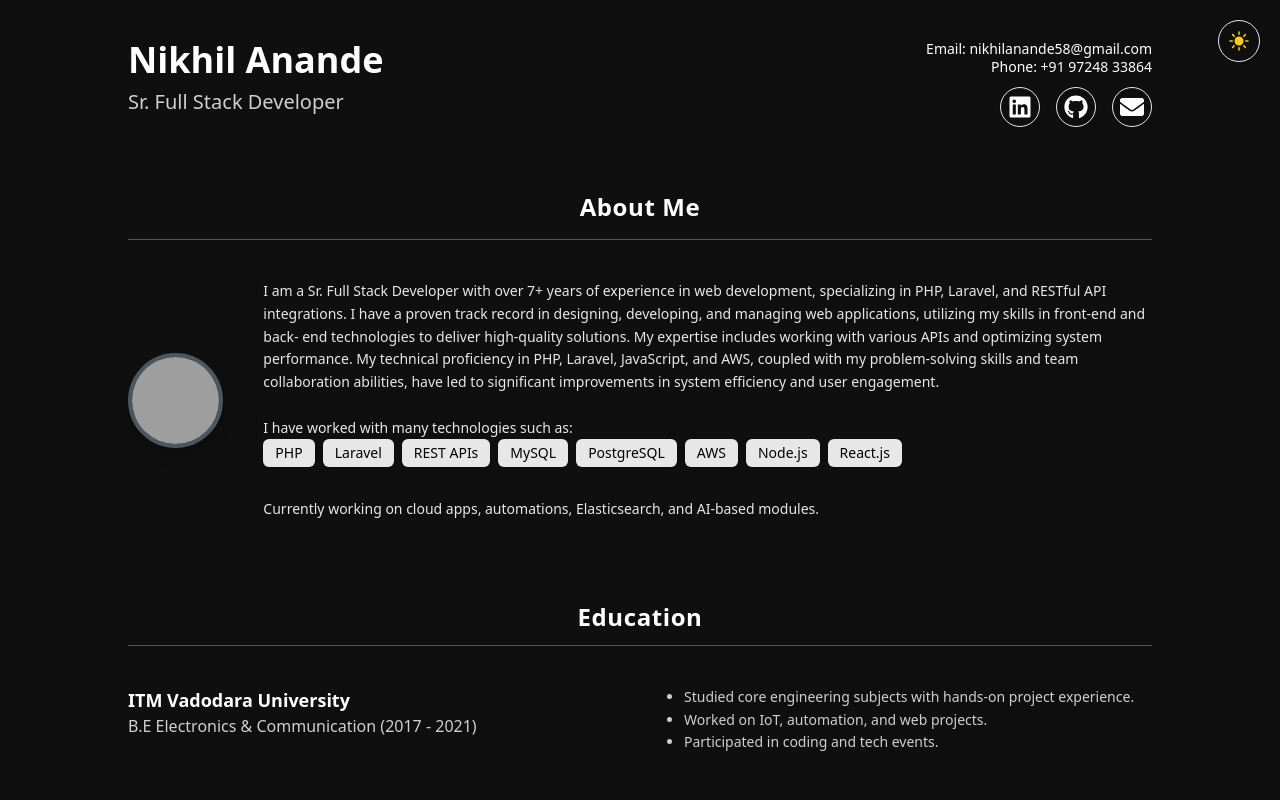
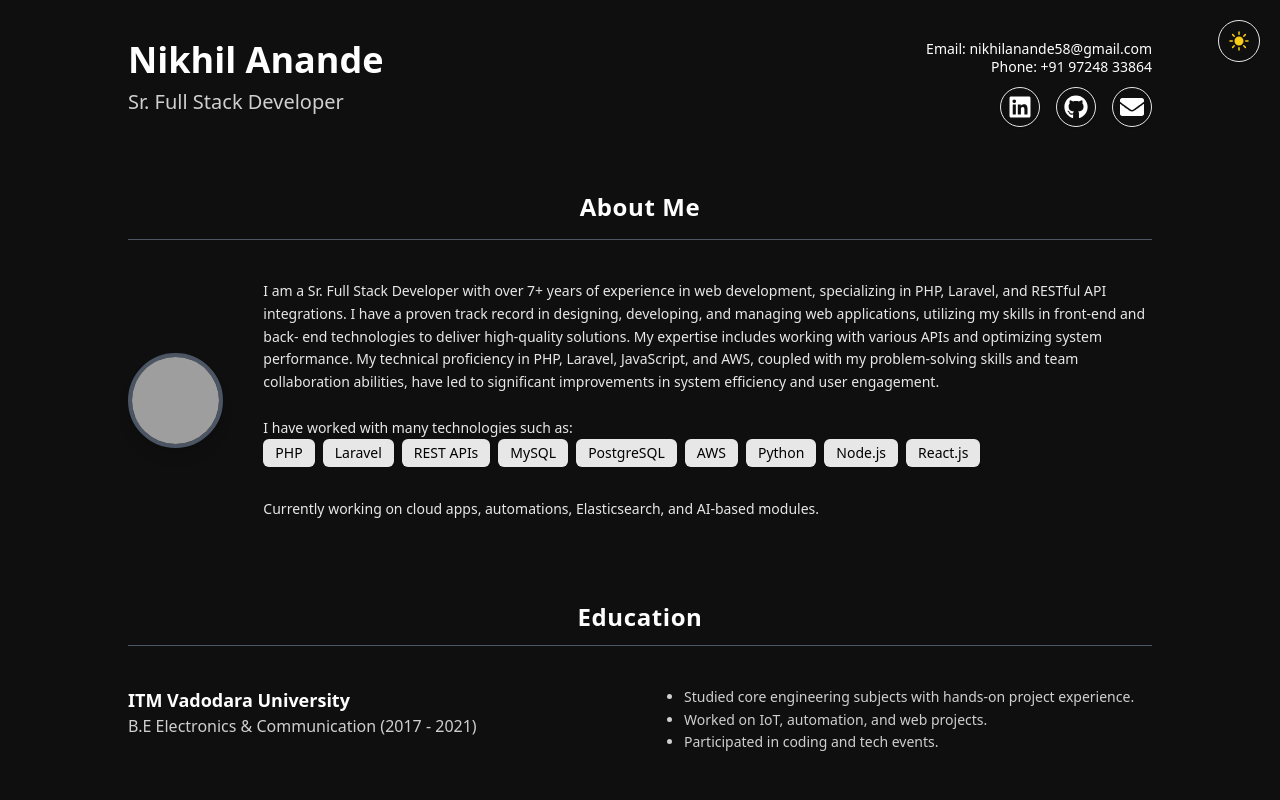
Before and after one commit to nikhil3112/nikhil-portfolio, a React (Vite) app: page / in a window 1280 px wide. Shown: the top 800 px of the page. Built offline with nearby package versions, Linux system fonts and the light colour scheme; grey boxes are pictures that could not be loaded.

Commit message:
Update App.jsx

```diff
--- a/src/App.jsx
+++ b/src/App.jsx
@@ -113,6 +113,7 @@ export default function App() {
             <span className={skillBox + (dark ? " bg-white text-black" : " bg-black text-white")}>MySQL</span>
             <span className={skillBox + (dark ? " bg-white text-black" : " bg-black text-white")}>PostgreSQL</span>
             <span className={skillBox + (dark ? " bg-white text-black" : " bg-black text-white")}>AWS</span>
+            <span className={skillBox + (dark ? " bg-white text-black" : " bg-black text-white")}>Python</span>
             <span className={skillBox + (dark ? " bg-white text-black" : " bg-black text-white")}>Node.js</span>
             <span className={skillBox + (dark ? " bg-white text-black" : " bg-black text-white")}>React.js</span>
 
```
